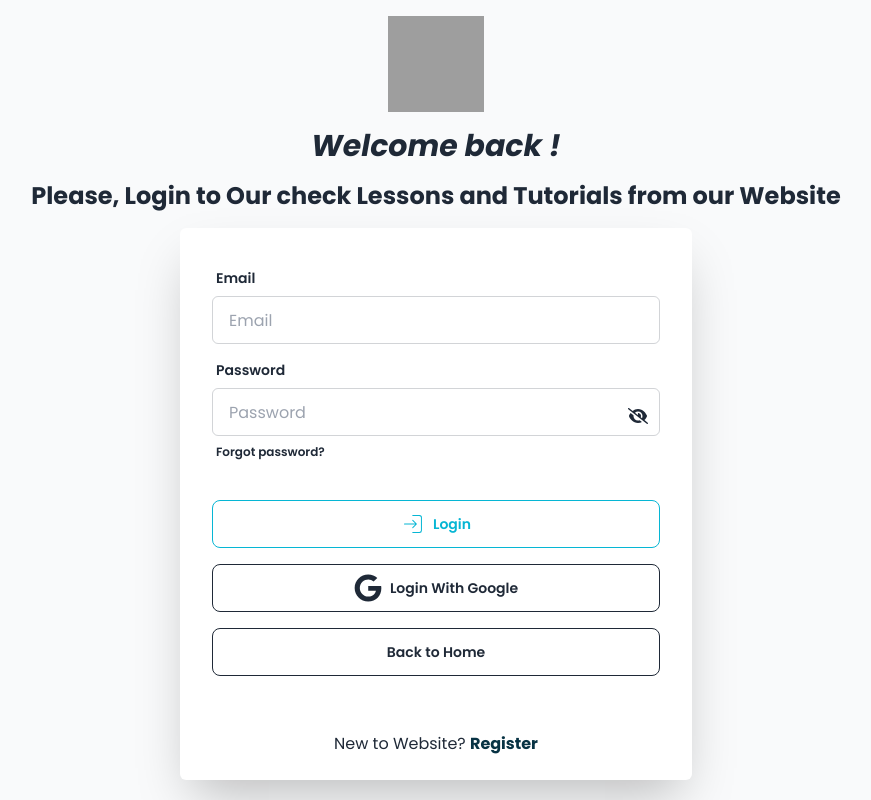
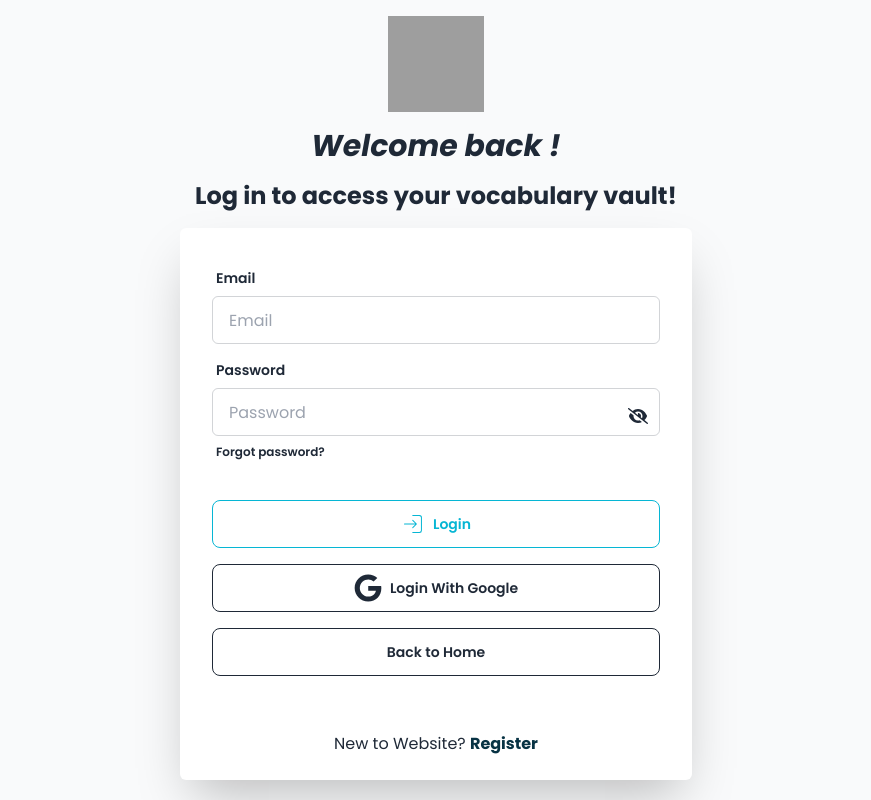
Before and after one commit to jubayerahmmad/Vocab-Vault, a React (Vite) app: page /login in a window 1280 px wide. Shown: the whole page, without its empty margins (204-1075 px from the left). Built offline with nearby package versions, Linux system fonts and the light colour scheme; no server answers; grey boxes are pictures that could not be loaded.

Commit message:
loeader issue fixed

```diff
--- a/src/components/Login.jsx
+++ b/src/components/Login.jsx
@@ -53,7 +53,7 @@ const Login = () => {
           Welcome back !
         </h1>
         <p className="text-center font-bold text-2xl">
-          Please, Login to Our check Lessons and Tutorials from our Website
+          Log in to access your vocabulary vault!
         </p>
       </div>
 
--- a/src/providers/AuthProvider.jsx
+++ b/src/providers/AuthProvider.jsx
@@ -18,33 +18,33 @@ const AuthProvider = ({ children }) => {
 
   // create user
   const createUser = (email, password) => {
-    setLoader(true);
+    // setLoader(true);
     return createUserWithEmailAndPassword(auth, email, password);
   };
 
   // update profile
 
   const updateUserProfile = (profileInfo) => {
-    setLoader(true);
+    // setLoader(true);
     return updateProfile(auth.currentUser, profileInfo);
   };
 
   // login user with email & password
   const loginUser = (email, password) => {
-    setLoader(true);
+    // setLoader(true);
     return signInWithEmailAndPassword(auth, email, password);
   };
   // login user with google
 
   const googleProvider = new GoogleAuthProvider();
   const googleLogin = () => {
-    setLoader(true);
+    // setLoader(true);
     return signInWithPopup(auth, googleProvider);
   };
 
   // logout user
   const logOutUser = () => {
-    setLoader(true);
+    // setLoader(true);
     return signOut(auth);
   };
 
@@ -53,10 +53,10 @@ const AuthProvider = ({ children }) => {
       if (currentUser) {
         console.log(currentUser);
         setUser(currentUser);
-        setLoader(false);
       } else {
         setUser(null);
       }
+      setLoader(false);
     });
 
     return () => {
```
